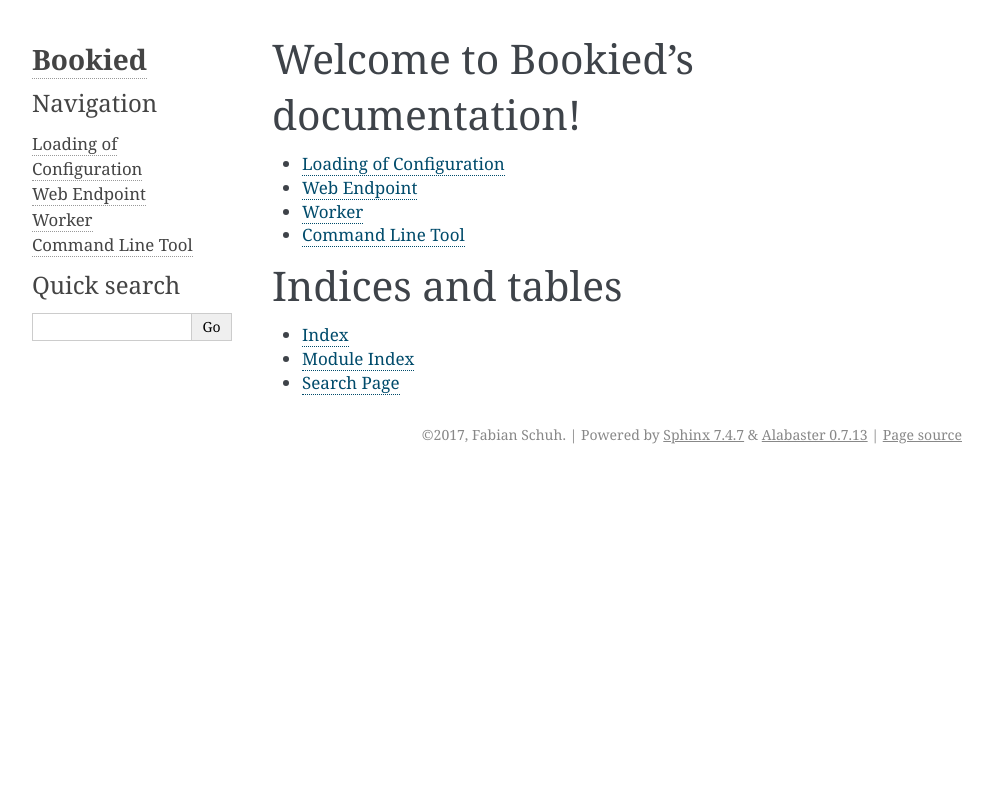
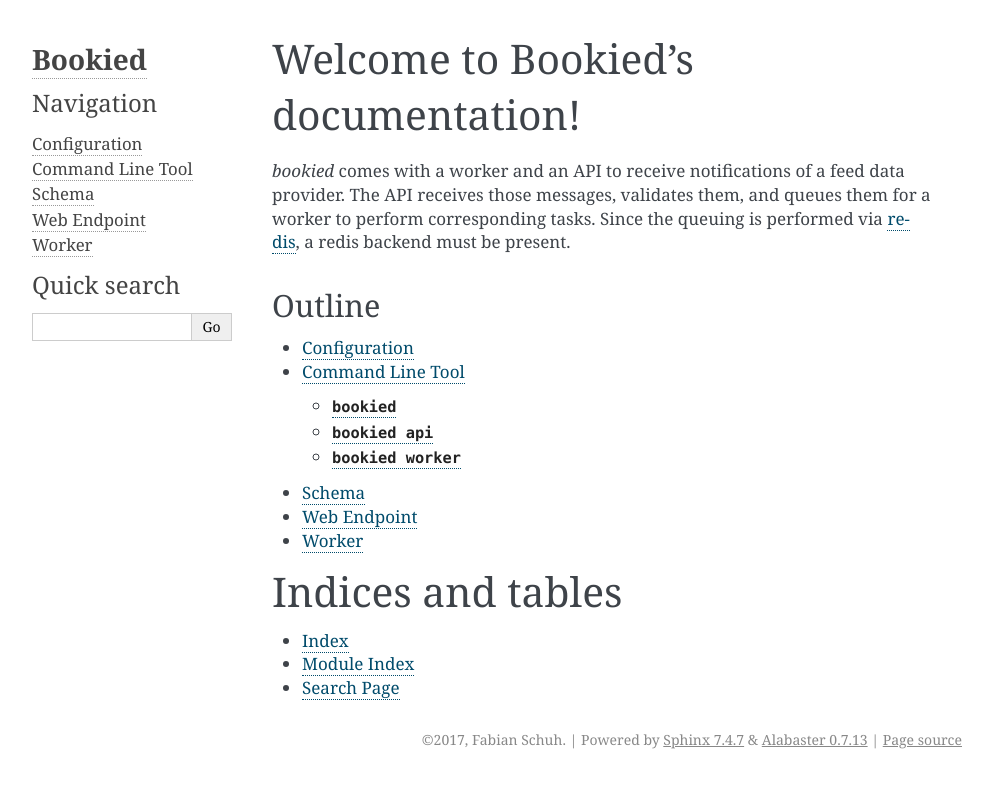
Before and after one commit to peerplays-network/bos-auto, a Sphinx documentation site: the page built from docs/index.rst, in a window 1280 px wide. Shown: the top 788 px of the page, without its empty margins (148-1141 px from the left). Built offline with Sphinx 7.4.7, drawn with Linux system fonts in a browser that asks for light colours.

Commit message:
documentation

```diff
--- a/docs/conf.py
+++ b/docs/conf.py
@@ -33,7 +33,8 @@
 # ones.
 extensions = ['sphinx.ext.coverage',
     'sphinx.ext.githubpages',
-    'sphinx.ext.autodoc']
+    'sphinx.ext.autodoc',
+    'sphinxcontrib.programoutput']
 
 # Add any paths that contain templates here, relative to this directory.
 templates_path = ['_templates']
--- a/docs/index.rst
+++ b/docs/index.rst
@@ -6,14 +6,22 @@
 Welcome to Bookied's documentation!
 ===================================
 
+`bookied` comes with a worker and an API to receive notifications of a
+feed data provider. The API receives those messages, validates them, and
+queues them for a worker to perform corresponding tasks. Since the
+queuing is performed via `redis <https://redis.io>`_, a redis backend
+must be present.
+
+Outline
+-------
 .. toctree::
    :maxdepth: 3
 
    config
+   cli
+   schema
    web
    worker
-   cli
-
 
 Indices and tables
 ==================
--- a/docs/requirements.txt
+++ b/docs/requirements.txt
@@ -1,2 +1 @@
-bookied
-bookied-scrapers
+sphinxcontrib-programoutput
--- a/docs/worker.rst
+++ b/docs/worker.rst
@@ -1,5 +1,7 @@
 Worker
 ======
 
-.. automodule:: bookied.work
+.. autofunction:: bookied.work.process
+
+.. autoclass:: bookied.work.Process
     :members:
```
Also changed, not shown: docs/cli.rst (+17 -2 lines), docs/config.rst (+9 -3 lines), docs/schema.rst (added, +8 -0 lines), 3 other files.
